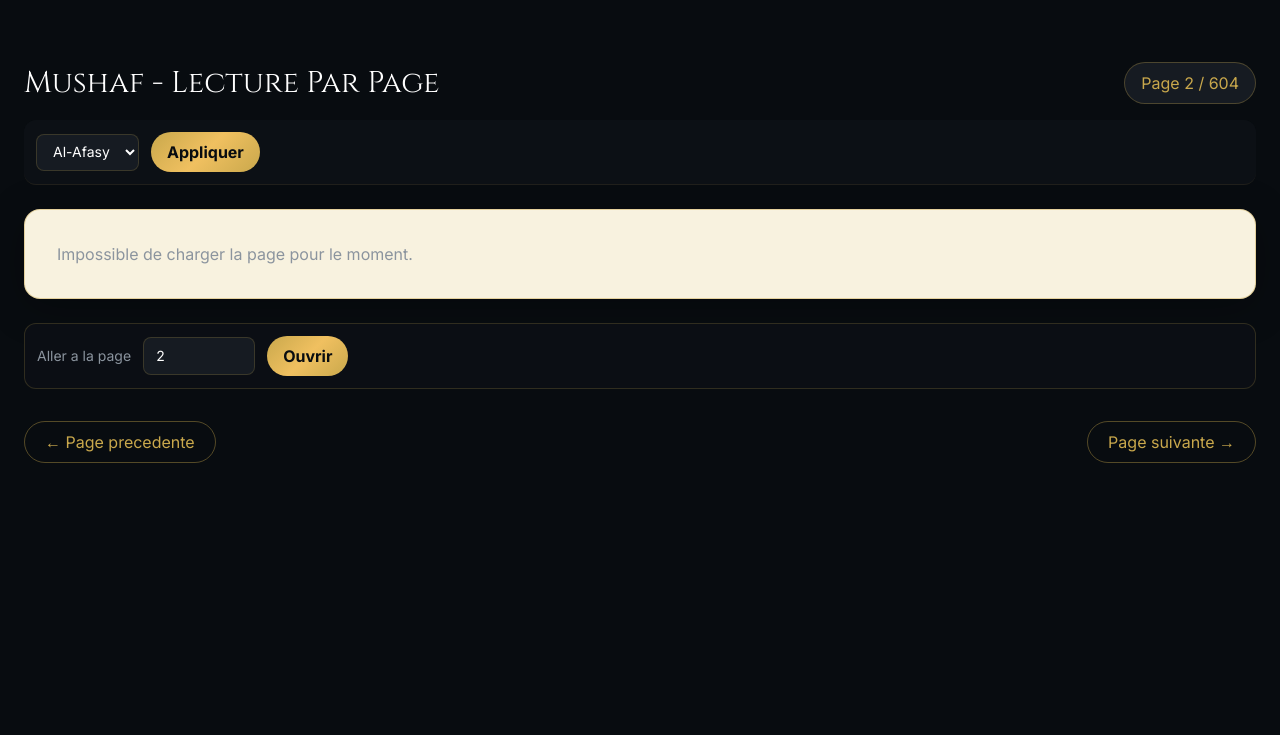
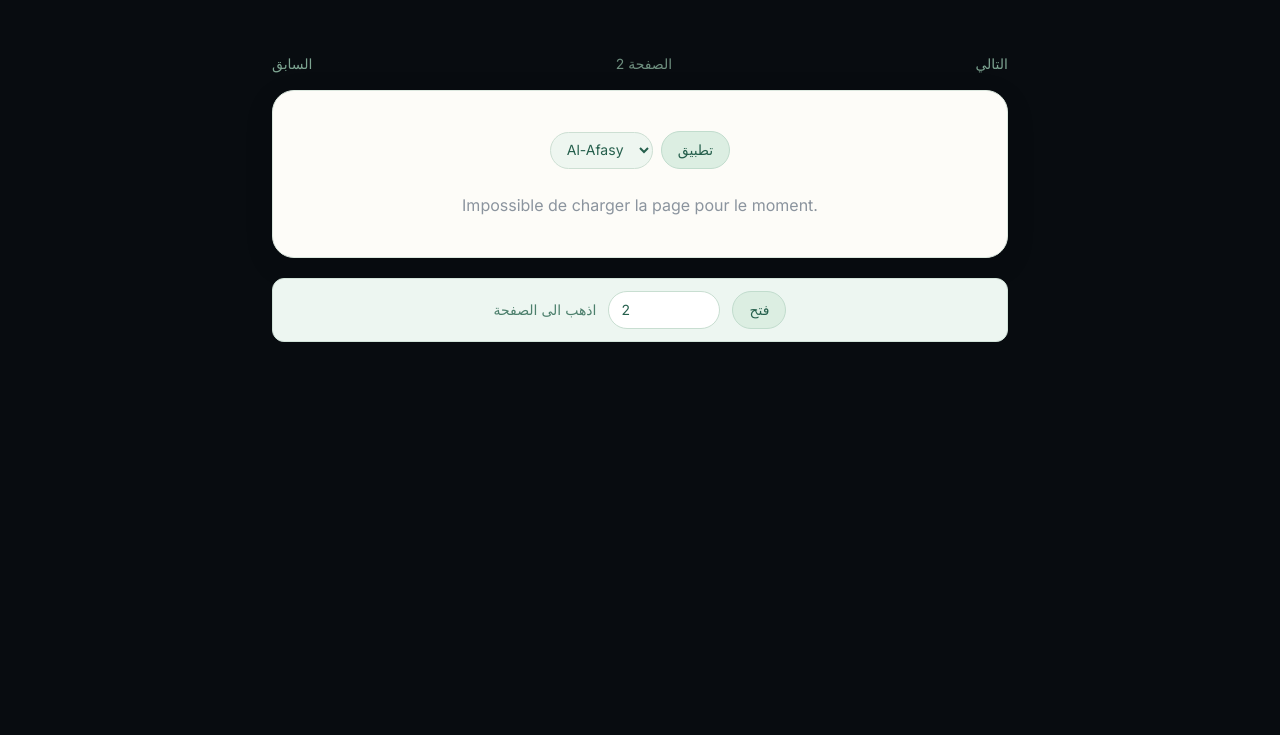
Before and after one commit to Soura31/NurApp, a Django app: page /quran/pages/2/?reciter=7 in a window 1280 px wide. Shown: the part 66-801 px from the top of the page. Run offline with Django 5.2, Linux system fonts and the light colour scheme; data that the repository does not hold is empty; some libraries are stand-ins or nearby versions.

Commit message:
Match Quran mushaf page style to reference captures

```diff
--- a/quran/views.py
+++ b/quran/views.py
@@ -192,6 +192,18 @@ class QuranPageView(TemplateView):
         cache.set(cache_key, verses, 21600)
         return verses
 
+    def _get_chapters_map(self):
+        cache_key = "quran_chapters_map"
+        chapter_map = cache.get(cache_key)
+        if chapter_map:
+            return chapter_map
+        response = requests.get(f"{settings.QURAN_API_BASE}/chapters", timeout=10)
+        response.raise_for_status()
+        chapters = response.json().get("chapters", [])
+        chapter_map = {c.get("id"): c.get("name_arabic", "") for c in chapters}
+        cache.set(cache_key, chapter_map, 86400)
+        return chapter_map
+
     def get_context_data(self, **kwargs):
         context = super().get_context_data(**kwargs)
         page_number = int(self.kwargs["page"])
@@ -206,8 +218,13 @@ class QuranPageView(TemplateView):
             selected_reciter = "7"
 
         verses = []
+        chapter_map = {}
         try:
             verses = self._get_page_verses(page_number, selected_reciter)
+            chapter_map = self._get_chapters_map()
+            for verse in verses:
+                chapter_id = verse.get("chapter_id")
+                verse["chapter_name_arabic"] = chapter_map.get(chapter_id, "")
         except Exception:
             messages.error(self.request, "Erreur lors du chargement de la page du Coran.")
 
--- a/templates/quran/page.html
+++ b/templates/quran/page.html
@@ -1,48 +1,38 @@
 {% extends 'base.html' %}
 {% block title %}Page {{ page_number }} - Coran{% endblock %}
 {% block content %}
-<section class="max-w-7xl mx-auto px-4 sm:px-6 py-8" data-aos="fade-up">
-  <div class="flex flex-wrap items-center justify-between gap-3 mb-4">
-    <h1 class="font-cinzel text-2xl sm:text-3xl text-white">Mushaf - Lecture Par Page</h1>
-    <span class="px-4 py-2 rounded-full bg-[#161b22] border border-[#c9a84c]/30 text-[#c9a84c]">Page {{ page_number }} / 604</span>
+<section class="max-w-3xl mx-auto px-3 sm:px-4 py-6" data-aos="fade-up">
+  <div class="flex items-center justify-between text-[#7da491] mb-4 text-sm">
+    <a href="{% if prev_page %}/quran/pages/{{ prev_page }}/{% else %}#{% endif %}?reciter={{ selected_reciter }}" class="{% if not prev_page %}pointer-events-none opacity-40{% endif %}">السابق</a>
+    <span class="text-[#6e8f7f]">الصفحة {{ page_number }}</span>
+    <a href="{% if next_page %}/quran/pages/{{ next_page }}/{% else %}#{% endif %}?reciter={{ selected_reciter }}" class="{% if not next_page %}pointer-events-none opacity-40{% endif %}">التالي</a>
   </div>
 
-  <div class="sticky top-16 z-40 bg-[#0d1117]/95 backdrop-blur-xl border-b border-[#c9a84c]/10 p-3 rounded-xl">
-    <form method="get" class="flex flex-wrap items-center gap-3">
-      <select name="reciter" class="w-full sm:w-auto rounded-lg bg-[#161b22] border border-[#c9a84c]/20 px-3 py-2 text-sm text-white">{% for r in reciters %}<option value="{{ r.id }}" {% if r.id|stringformat:'s' == selected_reciter|stringformat:'s' %}selected{% endif %}>{{ r.reciter_name }}</option>{% endfor %}</select>
-      <button class="px-4 py-2 rounded-full text-[#080c10] font-bold" style="background:var(--nur-gold-gradient)">Appliquer</button>
+  <div class="bg-[#fdfcf8] rounded-[22px] border border-[#dce8df] shadow-[0_8px_30px_rgba(0,0,0,.10)] px-4 sm:px-8 py-6 sm:py-10">
+    <form method="get" class="mb-6 flex items-center justify-center gap-2">
+      <select name="reciter" class="rounded-full bg-[#eef6f0] border border-[#cddfd3] px-3 py-2 text-xs sm:text-sm text-[#255f4c]">{% for r in reciters %}<option value="{{ r.id }}" {% if r.id|stringformat:'s' == selected_reciter|stringformat:'s' %}selected{% endif %}>{{ r.reciter_name }}</option>{% endfor %}</select>
+      <button class="px-4 py-2 rounded-full bg-[#dceee2] border border-[#c1dccd] text-[#255f4c] text-xs sm:text-sm">تطبيق</button>
     </form>
-  </div>
 
-  <div class="mt-6 rounded-2xl p-4 sm:p-8" style="background:#f8f2df;border:1px solid rgba(201,168,76,.45);box-shadow:0 8px 40px rgba(0,0,0,.28)">
     {% for v in verses %}
       {% ifchanged v.chapter_id %}
-      <p class="font-amiri text-2xl sm:text-3xl text-center text-[#5c4312] mb-3 mt-2" dir="rtl" lang="ar">سورة {{ v.chapter_id }}</p>
+      <div class="mx-auto w-fit mb-4 mt-2 px-5 py-1 rounded-full border border-[#b8d4c1] bg-[#eef6f0]">
+        <p class="font-amiri text-2xl sm:text-3xl text-center text-[#2c6d57]" dir="rtl" lang="ar">{{ v.chapter_name_arabic }}</p>
+      </div>
       {% endifchanged %}
-      <p class="font-amiri text-2xl sm:text-[2.1rem] leading-[2.5] text-right text-[#181102] tracking-wide" dir="rtl" lang="ar" style="word-spacing:.22rem">{{ v.text_uthmani }} ﴿{{ v.verse_number }}﴾</p>
+      <p class="font-amiri text-[2rem] sm:text-[2.4rem] leading-[2.45] text-center text-[#1f1f1f]" dir="rtl" lang="ar">{{ v.text_uthmani }} <span class="inline-flex items-center justify-center min-w-8 h-8 px-1 rounded-full border border-[#a7c8b5] text-[#2f725c] text-[0.95rem] align-middle">{{ v.verse_number }}</span></p>
     {% empty %}
-    <p class="text-[#8b949e]">Impossible de charger la page pour le moment.</p>
+    <p class="text-[#8b949e] text-center">Impossible de charger la page pour le moment.</p>
     {% endfor %}
   </div>
 
-  <div class="mt-6 rounded-xl p-3 bg-[#0d1117]/70 border border-[#c9a84c]/20">
-    <form action="/quran/pages/1/" method="get" onsubmit="this.action='/quran/pages/' + this.page_number.value + '/';" class="flex flex-wrap items-center gap-3">
-      <label class="text-sm text-[#8b949e]">Aller a la page</label>
-      <input type="number" name="page_number" min="1" max="604" value="{{ page_number }}" class="w-28 rounded-lg bg-[#161b22] border border-[#c9a84c]/20 px-3 py-2 text-sm text-white">
+  <div class="mt-5 rounded-xl p-3 bg-[#edf6f1] border border-[#d2e4da]">
+    <form action="/quran/pages/1/" method="get" onsubmit="this.action='/quran/pages/' + this.page_number.value + '/';" class="flex flex-wrap items-center justify-center gap-3">
+      <label class="text-sm text-[#4c7f6c]">اذهب الى الصفحة</label>
+      <input type="number" name="page_number" min="1" max="604" value="{{ page_number }}" class="w-28 rounded-full bg-white border border-[#c8ded1] px-3 py-2 text-sm text-[#255f4c]">
       <input type="hidden" name="reciter" value="{{ selected_reciter }}">
-      <button class="px-4 py-2 rounded-full text-[#080c10] font-bold" style="background:var(--nur-gold-gradient)">Ouvrir</button>
+      <button class="px-4 py-2 rounded-full bg-[#dceee2] border border-[#c1dccd] text-[#255f4c] text-sm">فتح</button>
     </form>
-  </div>
-
-  <div class="mt-8 flex items-center justify-between gap-3">
-    {% if prev_page %}
-    <a href="/quran/pages/{{ prev_page }}/?reciter={{ selected_reciter }}" class="px-5 py-2 rounded-full border border-[#c9a84c]/40 text-[#c9a84c]">← Page precedente</a>
-    {% else %}
-    <span></span>
-    {% endif %}
-    {% if next_page %}
-    <a href="/quran/pages/{{ next_page }}/?reciter={{ selected_reciter }}" class="px-5 py-2 rounded-full border border-[#c9a84c]/40 text-[#c9a84c]">Page suivante →</a>
-    {% endif %}
   </div>
 </section>
 {% endblock %}
```
